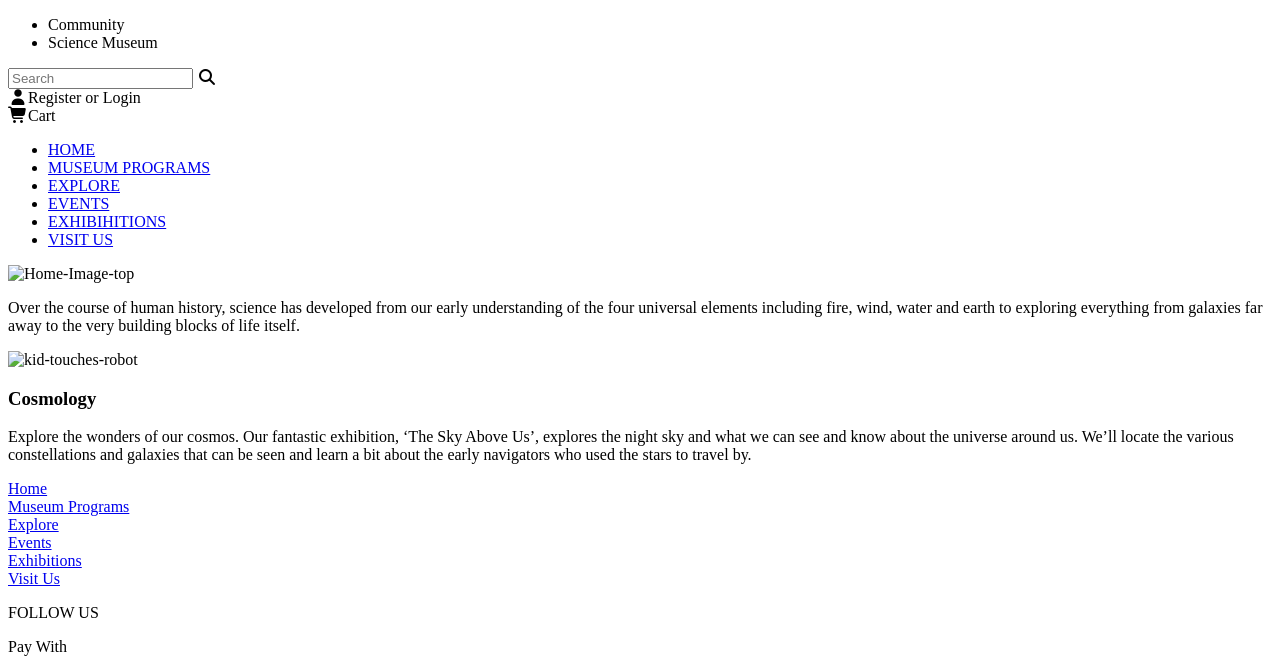
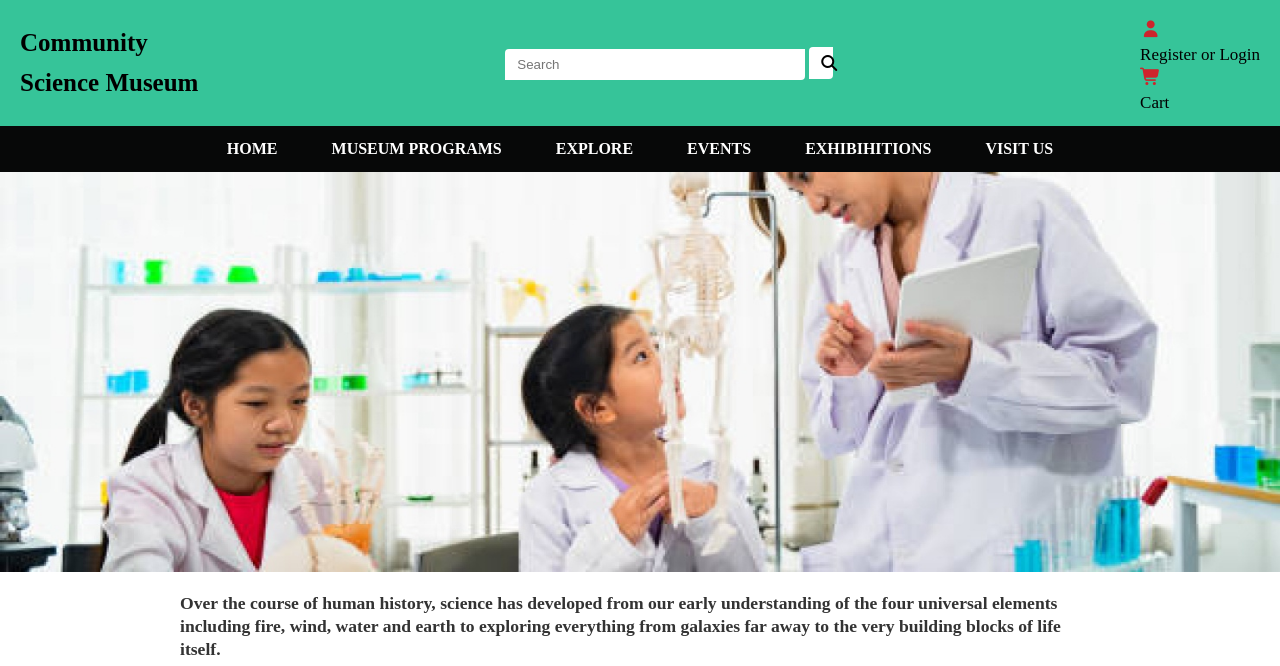
Before and after one commit to km259572-commits/CAT-2-Home-Page, a plain HTML site: page index.html in a window 1280 px wide. Shown: the top 666 px of the page. Drawn offline with Linux system fonts and the light colour scheme; files whose address does not match are found by name.

Commit message:
modified css

```diff
--- a/STYLE.CSS
+++ b/STYLE.CSS
@@ -1,104 +1,205 @@
-<!DOCTYPE html>
-<html lang="en">
-<head>
-    <meta charset="UTF-8">
-    <meta name="viewport" content="width=device-width, initial-scale=1.0">
-    <link rel="stylesheet" href="https://cdnjs.cloudflare.com/ajax/libs/font-awesome/7.0.1/css/all.min.css" integrity="sha512-2SwdPD6INVrV/lHTZbO2nodKhrnDdJK9/kg2XD1r9uGqPo1cUbujc+IYdlYdEErWNu69gVcYgdxlmVmzTWnetw==" crossorigin="anonymous" referrerpolicy="no-referrer" />
-    <link rel="stylesheet" href="../CAT 2 Museum page/STYLE.CSS">
-    <title>Science museum</title>
-</head>
-<body>
-    <!--Header-->
-    <header>
-         <ul>
-            <li>Community</li>
-            <li>Science Museum</li>
+/*General styling*/
+*{
+    margin: 0%;
+    padding: 0%;
+    box-sizing: border-box;
+}
+body {
+  font-family: 'Times New Roman', Times, serif;
+  line-height: 1.6;
+  color: #333;
+  background-color: white;
+}
+ul{
+    list-style-type: none;
+}
+/* Header Styling*/
+header {
+  display: flex;
+  justify-content: space-between;
+  align-items: center;
+  background-color:rgb(54, 196, 153);
+  padding: 10px 20px;
+  color: black;
+  flex-wrap: wrap;
+}
+header ul {
+  list-style: none;
+  gap: 15px;
+}
+header ul li{
+    font-weight: bold;
+    font-size: 25px;
+}
 
-        </ul>
-        <div>
-            <form>
-            <input type="text" placeholder="Search">
-            <i class="fa-solid fa-search"></i>
-        </form>
-        </div>
-        <div class="icons">
-         <i class="fa-solid fa-user"></i>Register or Login <br>
-         <i class="fa-solid fa-cart-shopping"></i>Cart
-        </div>
-    </header>
+header input[type="text"] {
+  padding: 8px 12px;
+  border: none;
+  border-radius: 4px 0 4px 0px;
+  outline: none;
+  width: 300px;
+}
+header i.fa-search {
+  background-color: #fff;
+  padding: 8px 12px;
+  border-radius: 4px 0px 4px 0;
+  cursor: pointer;
 
-    <!--Navigation Bar-->
-    <nav>
-        <ul>
-            <li><a href="#">HOME</a></li>
-            <li><a href="#">MUSEUM PROGRAMS</a></li>
-            <li><a href="#">EXPLORE</a></li>
-            <li><a href="#">EVENTS</a></li>
-            <li><a href="#">EXHIBIHITIONS</a></li>
-            <li><a href="#">VISIT US</a></li>
+}
+.icons {
+  display: flex;
+  flex-direction: column;
+  align-items: flex-start;
+  margin-top: 10px;
+  font-size: 17px;
+}
+.icons i {
+  margin-right: 8px;
+  margin-bottom: 4px;
+  color: #ce242c;
+}
 
-        </ul>
-    </nav>
+/* Navigation bar styling*/
+nav {
+  background-color: #070808;
+  padding: 10px 20px;
 
-    <!--Content-->
+}
+nav ul {
 
-    <div>
-        <img src="../CAT 2 Museum page/Assets/homeimagetop.jpg" alt="Home-Image-top">
-    </div>
-    <p>Over the course of human history, science has developed from our early understanding of the four universal elements including fire, wind, water and earth to exploring everything from galaxies far away to the very building blocks of life itself.</p>
-   <div class="Image_and_text">
-     <div class="image">
-        <img src="../CAT 2 Museum page/Assets/kid-touches-robot.jpg" alt="kid-touches-robot">
-     </div>
-     <div class="">
-        <h3>Cosmology</h3>
-        <p>Explore the wonders of our cosmos. Our fantastic exhibition, ‘The Sky Above Us’, explores the night sky and what we can see and know about the universe around us. We’ll locate the various constellations and galaxies that can be seen and learn a bit about the early navigators who used the stars to travel by.</p>
-     </div>
-   </div>
-   <div class="Navigation_text">
-     <div class="home">
-        <A href="#">Home</A>
-     </div>
-     <div class="museum_programs">
-        <a href="#">Museum Programs</a>
-     </div>
-     <div class="explore">
-        <a href="#">Explore</a>
-     </div>
-     <div class="events">
-        <a href="#">Events</a>
-     </div>
-     <div class="exhibitions">
-        <a href="#">Exhibitions</a>
-     </div>
-     <div class="visit_us">
-        <a href="#">Visit Us</a>
-     </div>
-    </div>
-   <footer>
-    <div class="follow_pay_icons">
-        <p>FOLLOW US</p>
+  display: flex;
+  justify-content: center;
+  flex-wrap: wrap;
+  gap: 30px;
+}
+nav ul li a {
+  color: #fff;
+  text-decoration: none;
+  font-weight: bold;
+  padding: 8px 12px;
+  border-radius: 4px;
 
-     <p>Pay With</p>
-     <div>
-        <i class="fa-brands fa-facebook"></i>
-        <i class="fa-brands fa-instagram"></i>
-        <i class="fa-brands fa-tiktok"></i>
-        <i class="fa-brands fa-twitter"></i>
-     </div>
-     <div>
-        <i class="fa-brands fa-cc-visa"></i>
-        <i class="fa-brands fa-cc-paypal"></i>
-     </div>
-    </div>
-    <div class="null">
+}
+nav ul li a:hover{
+    background-color: #333;
+}
 
-    </div>
-    <div class="remarks">
-        <p>Community Science Museum &copy| All rights Served</p>
-        <p>Designed By Kisakye Mercy Nabuduwa.</p>
-        <p>Tel: +256706240927</p>
-    </div>
-   </footer>
-</body>
-</html>
+/* Image Styling*/
+div>img{
+    width:100% ;
+    height: 400px;
+    display:block ;
+    margin: none;
+}
+
+/*Paragraph Styling*/
+p {
+  width: 75%;
+  margin: 20px auto;
+  padding: 0 20px;
+  font-size: 1.1em;
+  line-height: 1.3;
+
+  font-weight: bold;
+}
+h3{
+    position: relative;
+    text-align: center;
+    font-weight: bolder;
+}
+/* Content sections with images and text */
+.Image_and_text{
+    align-items: center;
+    display: flex;
+    justify-items: center;
+}
+.image{
+    width: 4000px;
+    margin: none;
+    padding: 100px;
+}
+/*Content_Sections_With_Navigation_text*/
+
+.Navigation_text{
+    display: grid;
+    grid-template-columns: 1fr 2fr;
+}
+div > div {
+  display: flex;
+  flex-wrap: wrap;
+  align-items: center;
+  justify-content: center;
+  margin: 40px 20px;
+}
+div > div >a{
+    text-decoration: none;
+    color: black;
+
+}
+.home{
+    background-color: rgb(108, 228, 108);
+    height: 70px;
+     width: 400px;
+     border-radius: 100px;
+}
+.explore{
+    background-color:rgb(158, 214, 158) ;
+    height: 70px;
+     width: 400px;
+     border-radius: 100px;
+}
+.museum_programs{
+    background-color:rgb(239, 72, 245) ;
+    height: 70px;
+    width: 400px;
+    border-radius: 100px;
+}
+.events{
+    background-color:rgb(98, 189, 241);
+    height: 70px;
+     width: 400px;
+     border-radius: 100px;
+}
+.visit_us{
+    background-color:rgb(46, 83, 248) ;
+    height: 70px;
+     width: 400px;
+     border-radius: 100px;
+}
+.exhibitions{
+    background-color: rgb(44, 47, 219);
+    height: 70px;
+     width: 400px;
+     border-radius: 100px;
+}
+
+
+/*footer styling*/
+footer{
+    background-color:rgb(54, 196, 153);
+    margin: 0%;
+    padding: 0;
+}
+.null{
+    background-color: #070808;
+    margin: 0%;
+    height: 6px;
+}
+.follow_pay_icons{
+display:grid;
+grid-template-columns: 1fr 2fr;
+grid-gap: 3cap
+}
+
+footer >div > p{
+    align-items: center;
+}
+footer i{
+    font-size: 40px;
+}
+footer i :hover{
+    cursor: pointer;
+}
+.remarks{
+    display: flex;
+}
```
